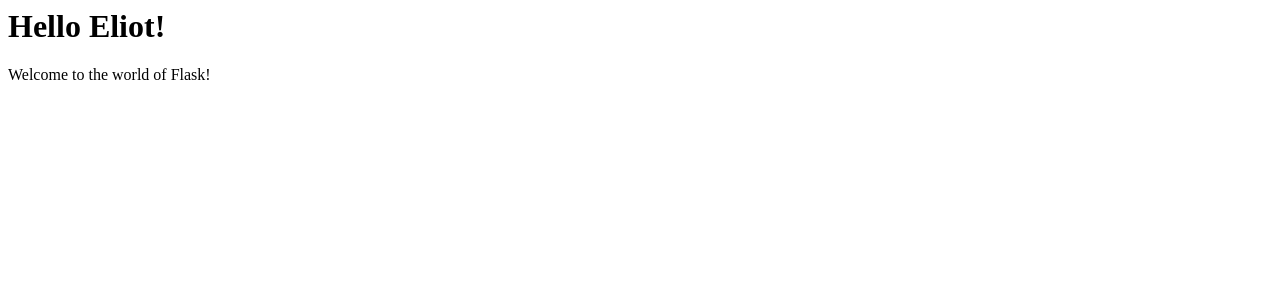
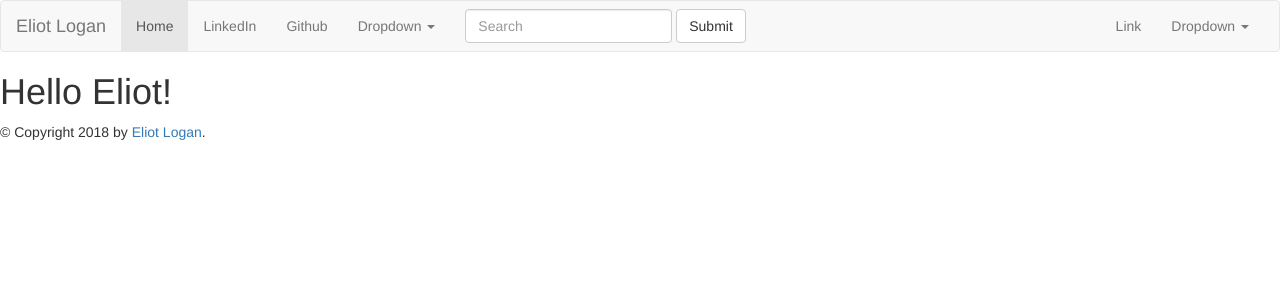
Before and after one commit to bikeage/classifier, a Flask app: page /eliot in a window 1280 px wide. Shown: the top 300 px of the page. Run offline with Flask 2, Linux system fonts and the light colour scheme; some libraries are stand-ins or nearby versions.

Commit message:
added footer to base.html tmeplate

```diff
--- a/templates/base.html
+++ b/templates/base.html
@@ -8,7 +8,6 @@
         <script src="https://maxcdn.bootstrapcdn.com/bootstrap/3.3.7/js/bootstrap.min.js"></script>
         </head>
   <body>
-     <h1>Image Classifier</h1>
     <nav class="navbar navbar-default">
       <div class="container-fluid">
         <!-- Brand and toggle get grouped for better mobile display -->
@@ -19,14 +18,15 @@
             <span class="icon-bar"></span>
             <span class="icon-bar"></span>
           </button>
-          <a class="navbar-brand" href="#">Brand</a>
+          <a class="navbar-brand" href="#">Eliot Logan</a>
         </div>
 
         <!-- Collect the nav links, forms, and other content for toggling -->
         <div class="collapse navbar-collapse" id="bs-example-navbar-collapse-1">
           <ul class="nav navbar-nav">
-            <li class="active"><a href="#">Link <span class="sr-only">(current)</span></a></li>
-            <li><a href="#">Link</a></li>
+            <li class="active"><a href="/">Home <span class="sr-only">(current)</span></a></li>
+            <li><a href="https://www.linkedin.com/in/eliotlogan/">LinkedIn</a></li>
+            <li><a href="https://github.com/bikeage">Github</a></li>
             <li class="dropdown">
               <a href="#" class="dropdown-toggle" data-toggle="dropdown" role="button" aria-haspopup="true" aria-expanded="false">Dropdown <span class="caret"></span></a>
               <ul class="dropdown-menu">
@@ -67,5 +67,10 @@
             {% block page_content %}{% endblock %}
         </div>
     {% endblock %}
+
+    <div id="content"></div>
+      <div id="footer">
+          &copy; Copyright 2018 by <a href="http://eliotlogan.com">Eliot Logan</a>.
+      </div>
   </body>
 </html>
--- a/templates/index.html
+++ b/templates/index.html
@@ -1,9 +1,7 @@
-<html>
-  <head>
+{% extends 'navbar.html' %}
+{% block content %}
     <title>Templating in Flask</title>
-  </head>
   <body>
     <h1>Hello Eliot!</h1>
-    <p>Welcome to the world of Flask!</p>
-  </body>
-</html>
+
+{% endblock %}
--- /dev/null
+++ b/templates/navbar.html
@@ -0,0 +1,56 @@
+{% extends 'base.html' %}
+{% block content %}
+<nav class="navbar navbar-default">
+  <div class="container-fluid">
+    <!-- Brand and toggle get grouped for better mobile display -->
+    <div class="navbar-header">
+      <button type="button" class="navbar-toggle collapsed" data-toggle="collapse" data-target="#bs-example-navbar-collapse-1" aria-expanded="false">
+        <span class="sr-only">Toggle navigation</span>
+        <span class="icon-bar"></span>
+        <span class="icon-bar"></span>
+        <span class="icon-bar"></span>
+      </button>
+      <a class="navbar-brand" href="#">Brand</a>
+    </div>
+
+    <!-- Collect the nav links, forms, and other content for toggling -->
+    <div class="collapse navbar-collapse" id="bs-example-navbar-collapse-1">
+      <ul class="nav navbar-nav">
+        <li class="active"><a href="#">Link <span class="sr-only">(current)</span></a></li>
+        <li><a href="#">Link</a></li>
+        <li class="dropdown">
+          <a href="#" class="dropdown-toggle" data-toggle="dropdown" role="button" aria-haspopup="true" aria-expanded="false">Dropdown <span class="caret"></span></a>
+          <ul class="dropdown-menu">
+            <li><a href="#">Action</a></li>
+            <li><a href="#">Another action</a></li>
+            <li><a href="#">Something else here</a></li>
+            <li role="separator" class="divider"></li>
+            <li><a href="#">Separated link</a></li>
+            <li role="separator" class="divider"></li>
+            <li><a href="#">One more separated link</a></li>
+          </ul>
+        </li>
+      </ul>
+      <form class="navbar-form navbar-left">
+        <div class="form-group">
+          <input type="text" class="form-control" placeholder="Search">
+        </div>
+        <button type="submit" class="btn btn-default">Submit</button>
+      </form>
+      <ul class="nav navbar-nav navbar-right">
+        <li><a href="#">Link</a></li>
+        <li class="dropdown">
+          <a href="#" class="dropdown-toggle" data-toggle="dropdown" role="button" aria-haspopup="true" aria-expanded="false">Dropdown <span class="caret"></span></a>
+          <ul class="dropdown-menu">
+            <li><a href="#">Action</a></li>
+            <li><a href="#">Another action</a></li>
+            <li><a href="#">Something else here</a></li>
+            <li role="separator" class="divider"></li>
+            <li><a href="#">Separated link</a></li>
+          </ul>
+        </li>
+      </ul>
+    </div><!-- /.navbar-collapse -->
+  </div><!-- /.container-fluid -->
+</nav>
+{% endblock %}
--- a/templates/render_image.html
+++ b/templates/render_image.html
@@ -2,7 +2,9 @@
 
 {% block content %}
     <title>Upload Image</title>
-    <h2>Image: {{ filename }}</h2>
+    <h2>Image classifier</h2>
+    <p>THis is a work in progress. Once complete, this will call a classifier built on Resnet50,
+      which will in turn provide a list of classifications, with probabilities for the given image</p>
     <img src={{ filename }} height="200" width="200">
     <form method="post" action="/">
     <input type="submit" value="Classify" name="Classify_image"/>
```
Also changed, not shown: templates/base1.html (added, +18 -0 lines), templates/jacket.jpg (added), 1 other file.
